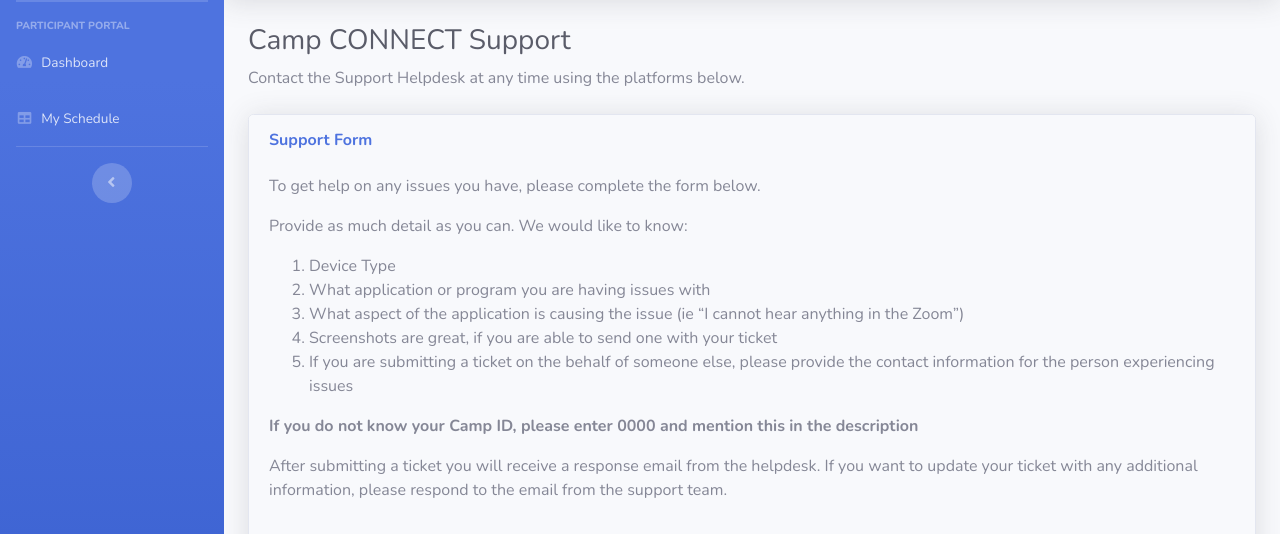
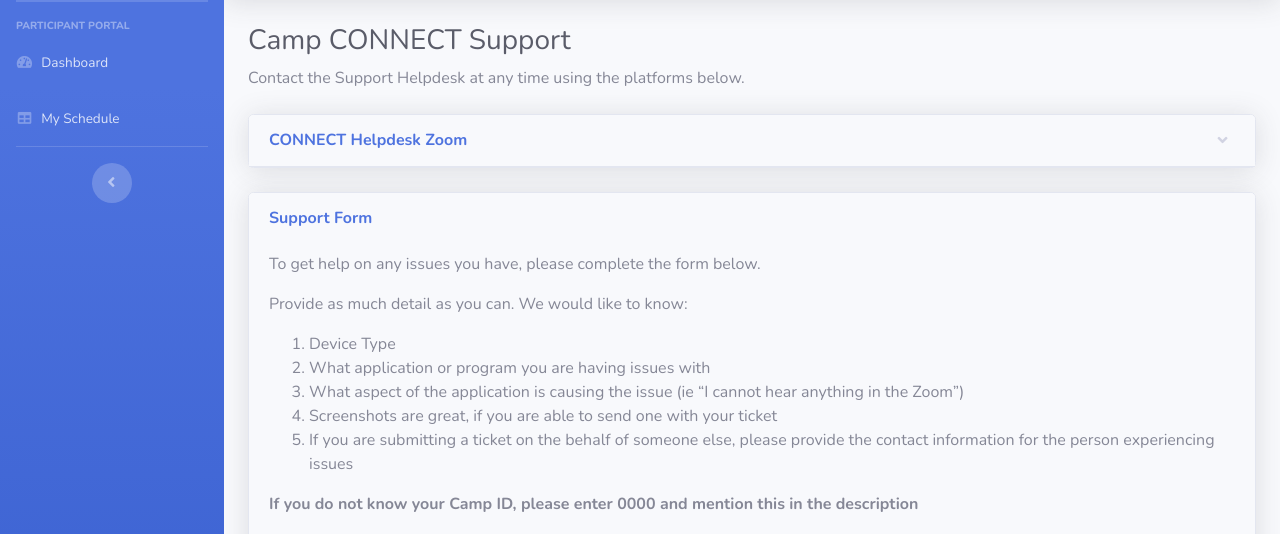
Before and after one commit to shaniljasani/CONNECTPortal, a Flask app: page /support in a window 1280 px wide. Shown: the part 70-604 px from the top of the page. Run offline with Flask 2, Linux system fonts and the light colour scheme; some libraries are stand-ins or nearby versions.

Commit message:
Helpdesk Zoom Card

```diff
--- a/templates/support.html
+++ b/templates/support.html
@@ -6,6 +6,26 @@
     <!-- Page Heading -->
     <h1 class="h3 mb-2 text-gray-800">Camp CONNECT Support</h1>
     <p class="mb-4">Contact the Support Helpdesk at any time using the platforms below.</p>
+
+    <!-- Collapsable Helpdesk Card -->
+    <div class="card shadow mb-4">
+        <!-- Card Header - Accordion -->
+        <a href="#collapseCardExample" class="d-block card-header py-3" data-toggle="collapse" role="button" aria-expanded="true" aria-controls="collapseCardExample">
+          <h6 class="m-0 font-weight-bold text-primary">CONNECT Helpdesk Zoom</h6>
+        </a>
+        <!-- Card Content - Collapse -->
+        <div class="collapse" id="collapseCardExample">
+          <div class="card-body">
+            <p>Need immediate assistance? Want to stop by and say hi? Visit the <strong>Camp CONNECT Helpdesk Zoom Room</strong> by clicking below.</p>
+            <a href="https://link.campconnect.co/helpdesk" class="btn btn-primary btn-icon-split">
+                <span class="icon text-white-50">
+                  <i class="fas fa-arrow-right"></i>
+                </span>
+                <span class="text">Join Helpdesk Zoom Room</span>
+            </a>
+          </div>
+        </div>
+      </div>
 
 
 
```
